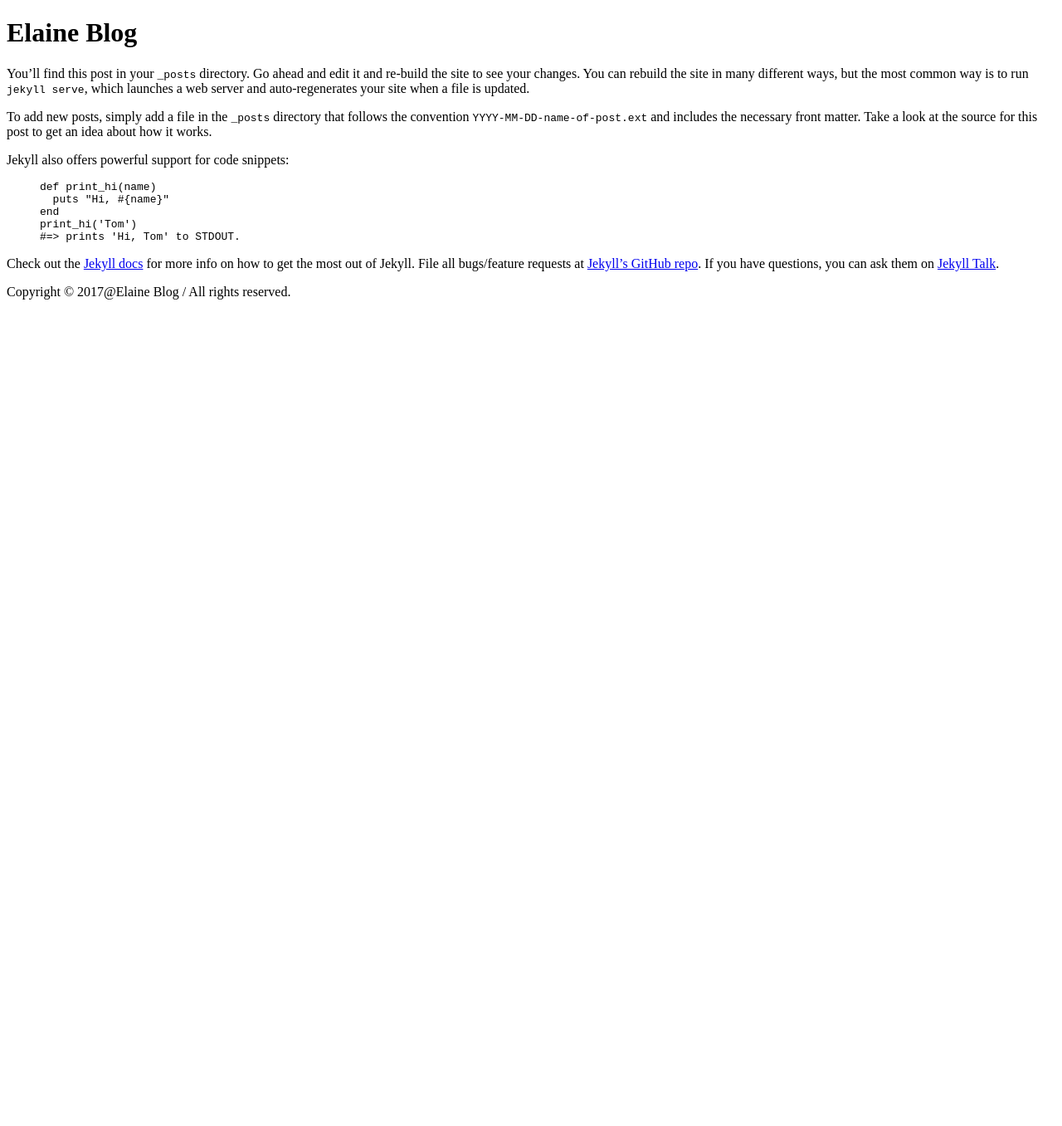
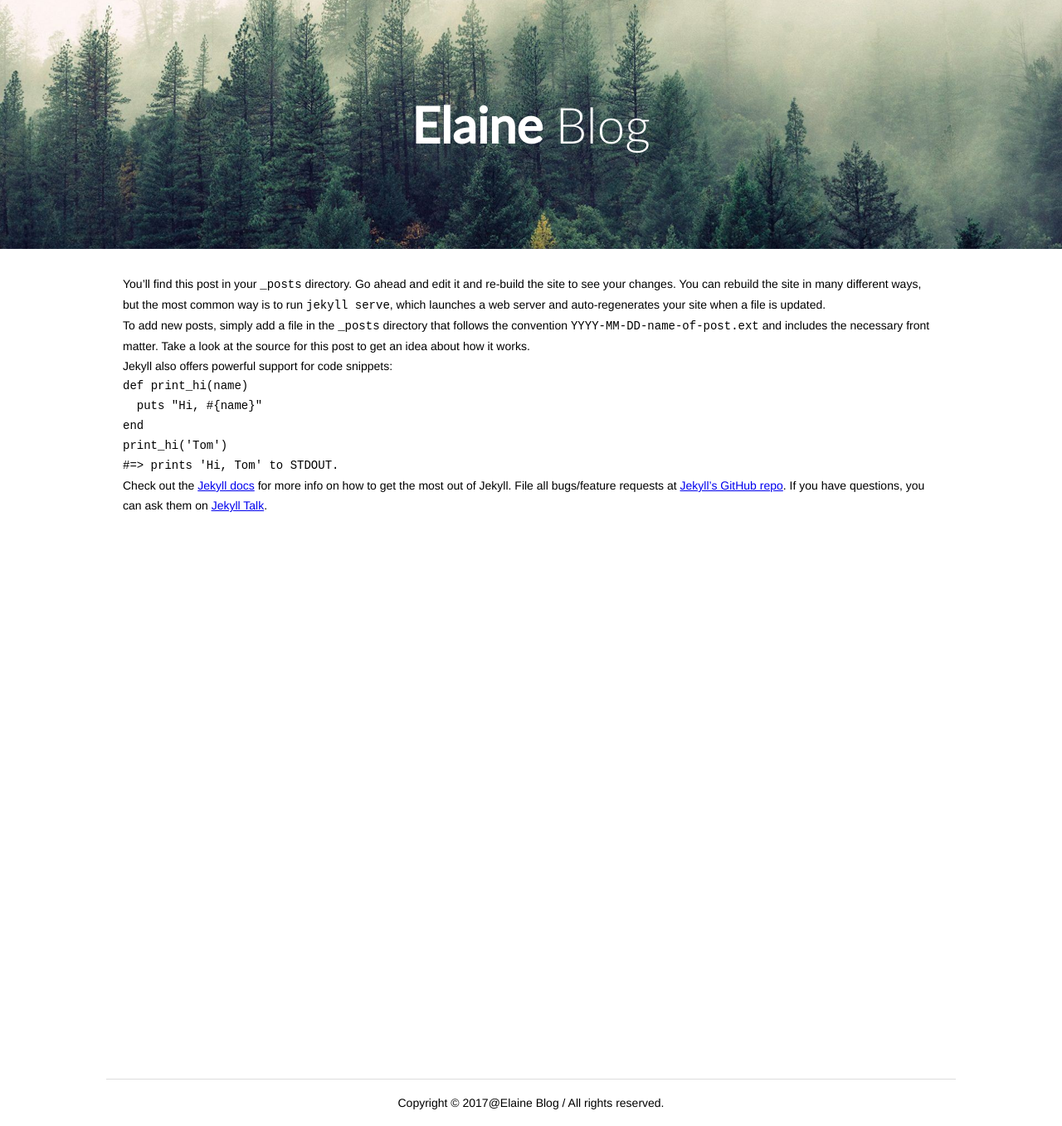
Before and after one commit to xuxn/blog, a Jekyll site: the page built from _posts/2017-01-19-welcome-to-jekyll.markdown, in a window 1280 px wide. Shown: the whole page at 83% size. Built offline with Jekyll 4.4.1, drawn with Linux system fonts in a browser that asks for light colours; some web fonts are replaced; before the commit the page ends 900 px from its top, so only the background shows below that.

Commit message:
change url

```diff
--- a/_config.yml
+++ b/_config.yml
@@ -1,2 +1,3 @@
+baseurl: /blog
 timezone: Asia/Shanghai
-permalink: ./:categories/:year/:month/:title.html
+permalink: /:categories/:year/:month/:title.html
--- a/_includes/header.html
+++ b/_includes/header.html
@@ -3,7 +3,7 @@
 <head>
 	<meta charset="UTF-8">
 	<title>Elaine blog</title>
-	<link rel="stylesheet" href="./css/style.css">
+	<link rel="stylesheet" href="/css/style.css">
 </head>
 <body>
 <header>
```
Also changed, not shown: 3 other files.
